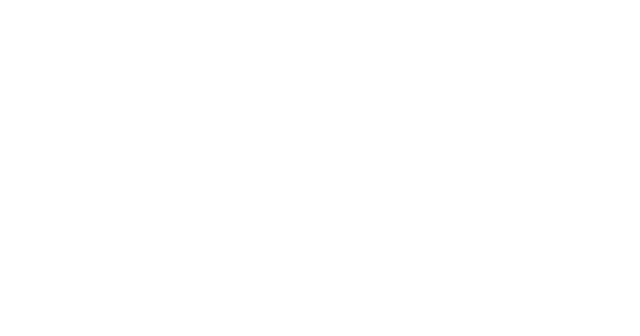
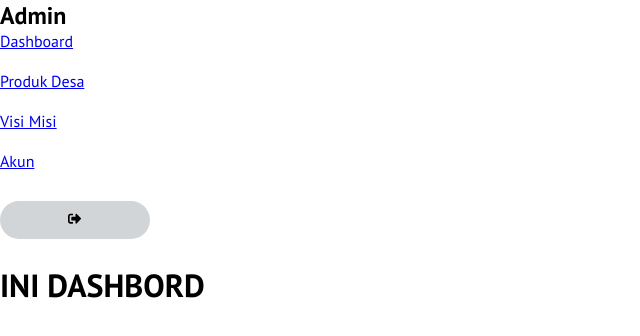
Before and after one commit to ammaru02/projek-magang, a React (Create React App) app in the folder client/: page /homeadmin in a window 1280 px wide. Before the commit this address had no page. Shown: the top 336 px of the page, without its empty margins (0-640 px from the left). Built offline with nearby package versions, Linux system fonts and the light colour scheme.

Commit message:
perubahan

```diff
--- a/client/src/App.js
+++ b/client/src/App.js
@@ -8,9 +8,7 @@
 import ProdukKategori from './components/pages/ProdukKategori';
 import Keunggulan from './components/pages/Keunggulan';
 import DetailProduk from './components/pages/DetailProduk';
-import Dashboard from './components/admin/dashboard/Dashboard';
-import Sidebar from './components/admin/sidebar/Sidebar';
-import { Button } from 'react-bootstrap';
+import HomeAdmin from './components/admin/pagesadmin/HomeAdmin';
 
 function App() {
   return (
@@ -24,8 +22,8 @@
         <Route path='/produkdesa' element={<ProdukKategori />} />
         <Route path='/produk' element={<Produk />} />
         <Route path="/produkdetail/:id" element={<DetailProduk />} />
-        <Route path='/dashboard' element={<Dashboard />} />
-        <Route path='/sidebar' element={<Sidebar />} />
+        <Route path="/homeadmin" element={<HomeAdmin />} />
+
       </Routes>
     </Router>
   );
--- a/client/src/components/admin/dashboard/Dashboard.js
+++ b/client/src/components/admin/dashboard/Dashboard.js
@@ -7,45 +7,11 @@
     const [sidebarOpen, setSidebarOpen] = useState(true);
 
     return (
-        <Container fluid>
-            <Row>
-                <Col xs={1}>
-                    <FaBars
-                        size={20}
-                        onClick={() => setSidebarOpen(!sidebarOpen)}
-                        className="mt-2 ml-2"
-                        style={{ cursor: 'pointer' }}
-                    />
-                </Col>
-                <Col xs={sidebarOpen ? 3 : 0}>
-                    {sidebarOpen && <Sidebar />}
-                </Col>
-                <Col>
-                    <Row className="mt-2">
-                        <Col>
-                            <Card style={{ width: '18rem' }} className="mx-auto">
-                                <Card.Body>
-                                    <Card.Title>Produk Desa</Card.Title>
-                                    <Card.Text>
-                                        Informasi tentang produk desa.
-                                    </Card.Text>
-                                </Card.Body>
-                            </Card>
-                        </Col>
-                        <Col>
-                            <Card style={{ width: '18rem' }} className="mx-auto">
-                                <Card.Body>
-                                    <Card.Title>Struktur Desa</Card.Title>
-                                    <Card.Text>
-                                        Informasi tentang struktur desa.
-                                    </Card.Text>
-                                </Card.Body>
-                            </Card>
-                        </Col>
-                    </Row>
-                </Col>
-            </Row>
-        </Container>
+        <>
+        <div>
+            <h1>INI DASHBORD</h1>
+        </div>
+        </>
     );
 };
 
--- /dev/null
+++ b/client/src/components/admin/pagesadmin/HomeAdmin.js
@@ -0,0 +1,13 @@
+import React from 'react'
+import Sidebar from '../sidebar/Sidebar'
+import Dashboard from '../dashboard/Dashboard'
+
+
+export default function HomeAdmin() {
+    return (
+      <div>
+        <Sidebar/>
+        <Dashboard/>
+      </div>
+    )
+  }
```
